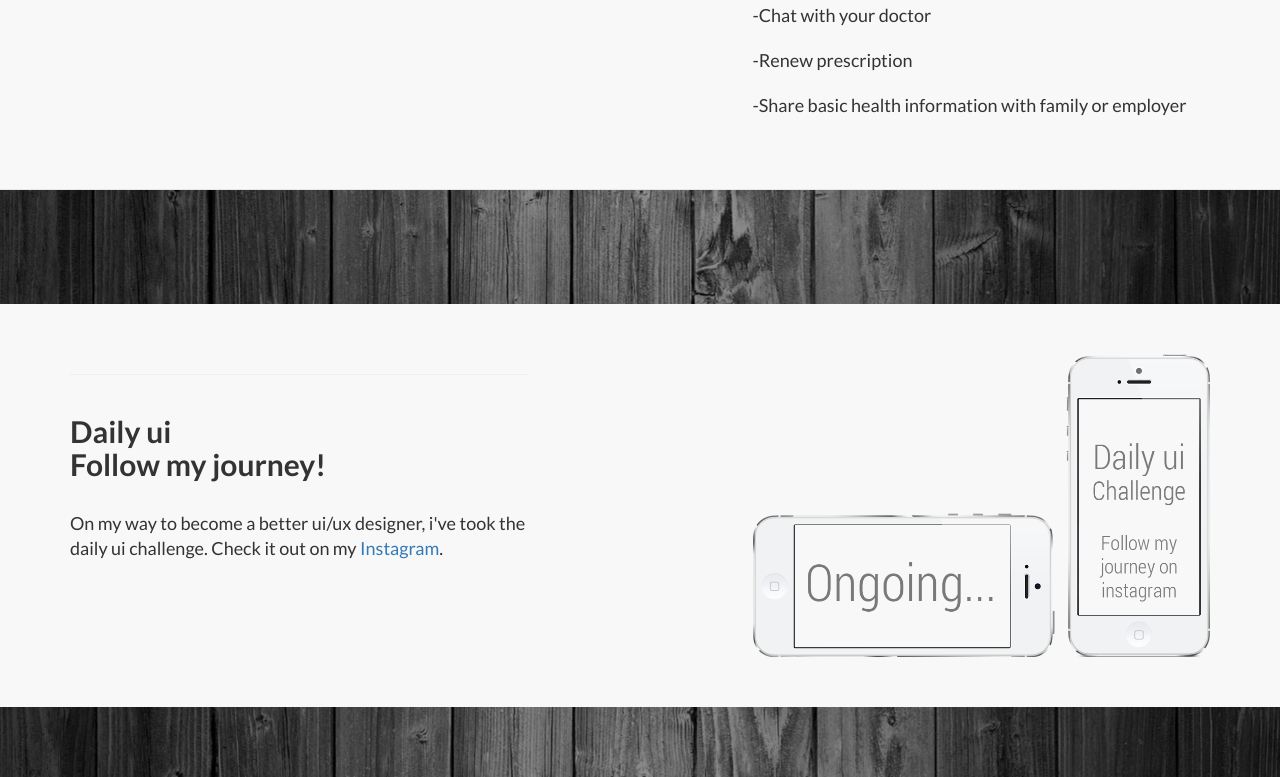
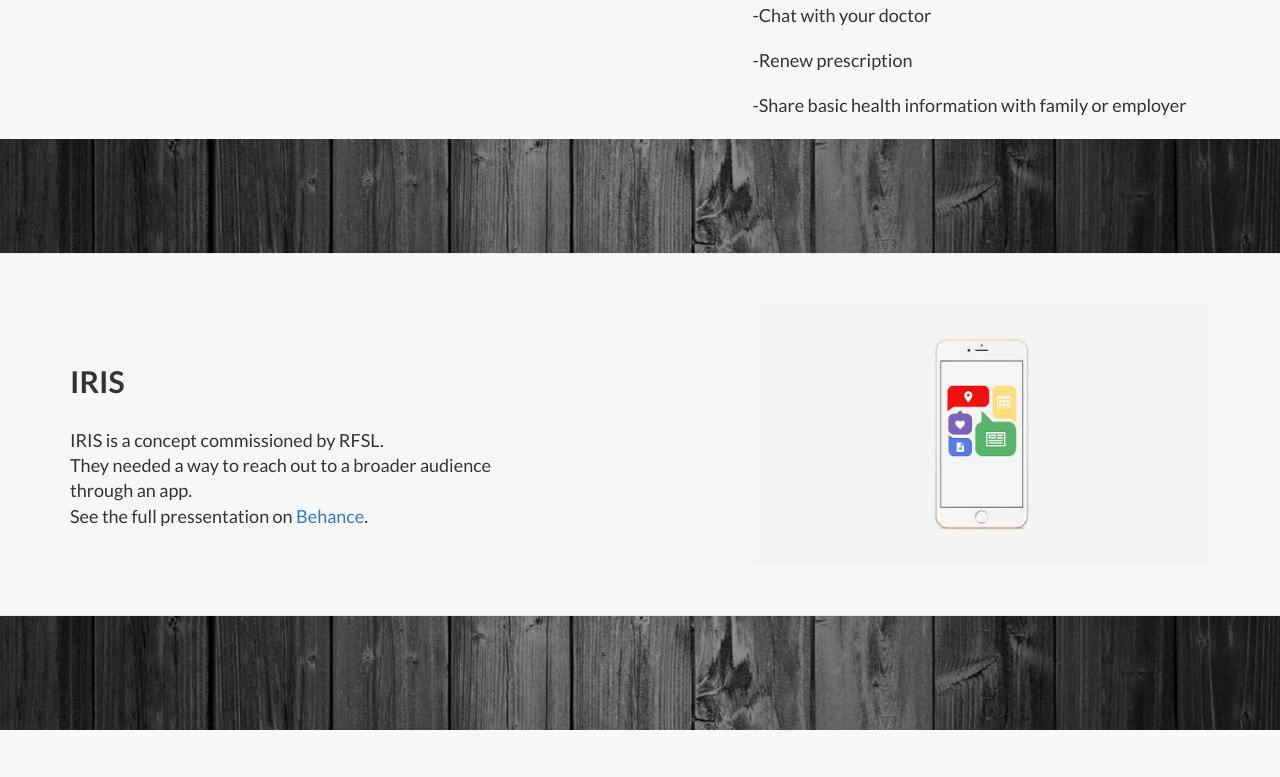
Before and after one commit to framelessfelix/Portfolio1, a plain HTML site: page index.html in a window 1280 px wide. Shown: the part 1534-2311 px from the top of the page. Drawn offline with Linux system fonts and the light colour scheme.

Commit message:
update
update

```diff
--- a/index.html
+++ b/index.html
@@ -136,6 +136,26 @@
             </div>
 
         </div>
+
+            <img class="img-responsive" src="img/mellan.jpg" alt="">
+    <!-- /.content-section-a -->
+
+    <div class="content-section-b">
+
+        <div class="container">
+            <div class="row">
+                <div class="col-lg-5 col-sm-6">
+                    <hr class="section-heading-spacer">
+                    <div class="clearfix"></div>
+                    <h2 class="section-heading">IRIS</h2>
+                    <p class="lead">IRIS is a concept commissioned by RFSL.<br> They needed a way to reach out to a broader audience through an app.<br> See the full pressentation on <a href="https://www.behance.net/gallery/35904191/Concept-for-RFSL"/>Behance</a>.</p>
+                </div>
+                <div class="col-lg-5 col-lg-offset-2 col-sm-6">
+                    <img class="img-responsive"controls width="910" height="665" src="img/start-01.gif" alt="">
+                </div>
+            </div>
+
+        </div>
         <!-- /.container -->
 
     </div>
@@ -154,7 +174,7 @@
                     <p class="lead">On my way to become a better ui/ux designer, i've took the daily ui challenge. Check it out on my <a href="https://www.instagram.com/framelessfelix/"/>Instagram</a>.</p>
                 </div>
                 <div class="col-lg-5 col-lg-offset-2 col-sm-6">
-                    <img class="img-responsive" src="img/uiphones.png" alt="">
+                    <img class="img-responsive" src="img/uiphonescontent.png" alt="">
                 </div>
             </div>
 
@@ -162,6 +182,7 @@
         <!-- /.container -->
 
     </div>
+</div>
     <!-- /.content-section-a -->
 
 	<a  name="contact"></a>
@@ -202,5 +223,4 @@
     <script src="js/bootstrap.min.js"></script>
 
 </body>
-
 </html>
```
Also changed, not shown: img/start-01.gif (added), img/uiphonescontent.png (added).
